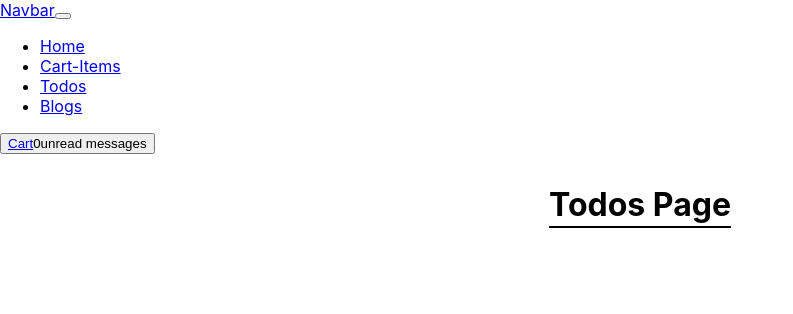
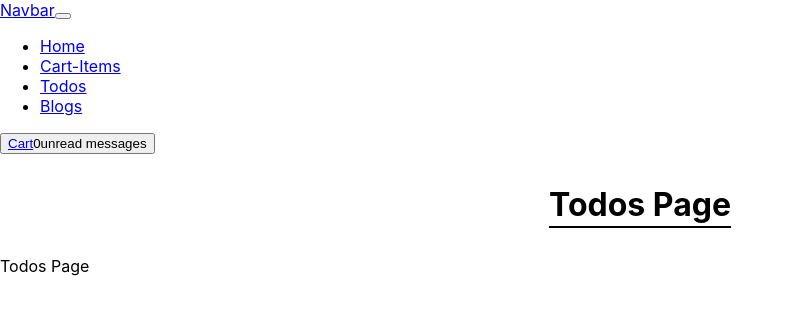
Before and after one commit to Nabeel-bhatti/context-project, a React (Create React App) app: page /todos in a window 1280 px wide. Shown: the top 314 px of the page, without its empty margins (0-793 px from the left). Built offline with nearby package versions, Linux system fonts and the light colour scheme; the HTML template or start-up script is replaced by a standard one.

Commit message:
paragraph add

```diff
--- a/src/components/todos.jsx
+++ b/src/components/todos.jsx
@@ -7,6 +7,7 @@ function Todos() {
   return (
     <div>
       <h1>Todos Page</h1>
+      <p>Todos Page</p>
       <div className="todos-main">
         {todosItems.map((item) => (
           <div className="todo-main-box" key={item.id}>
```
